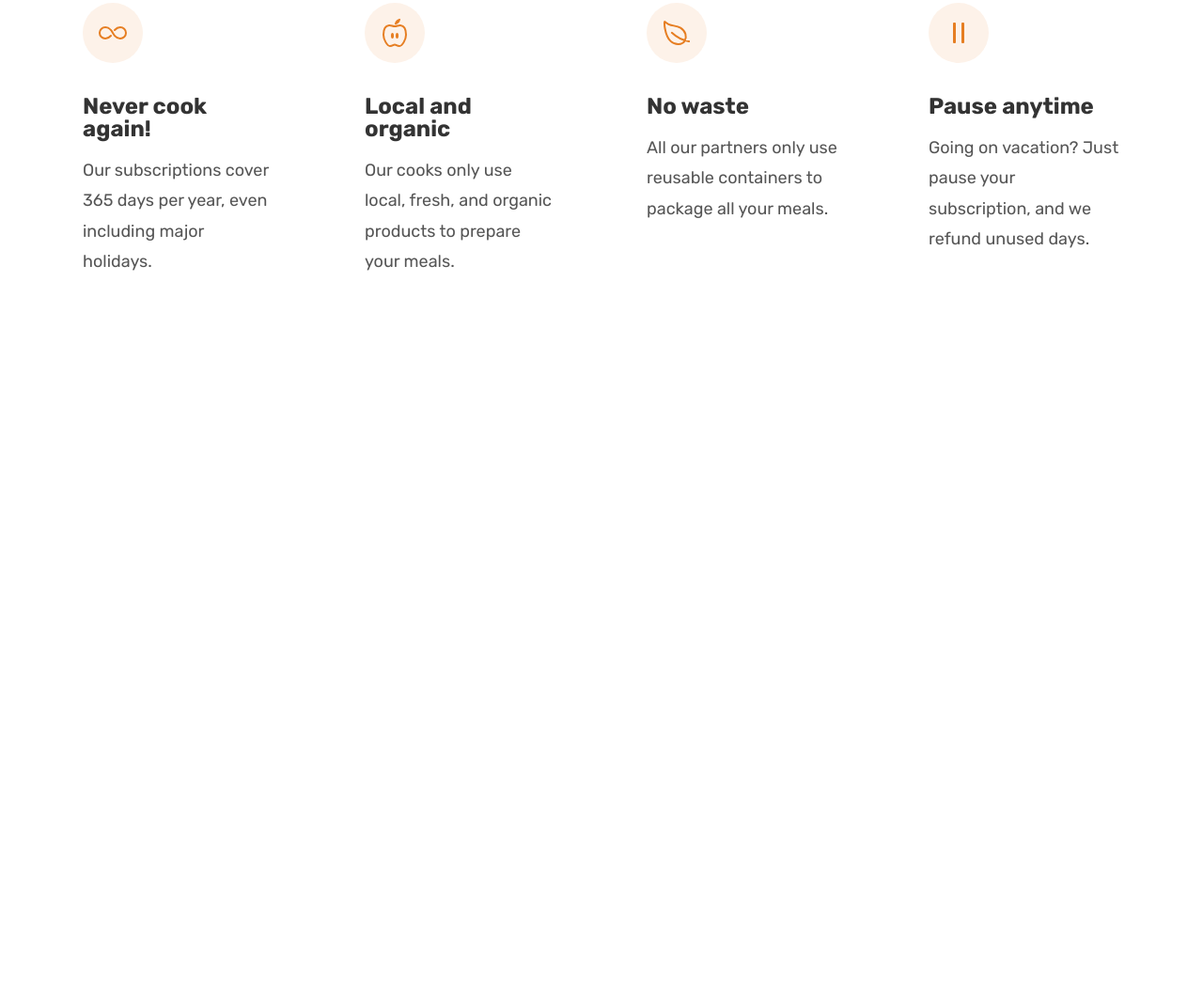
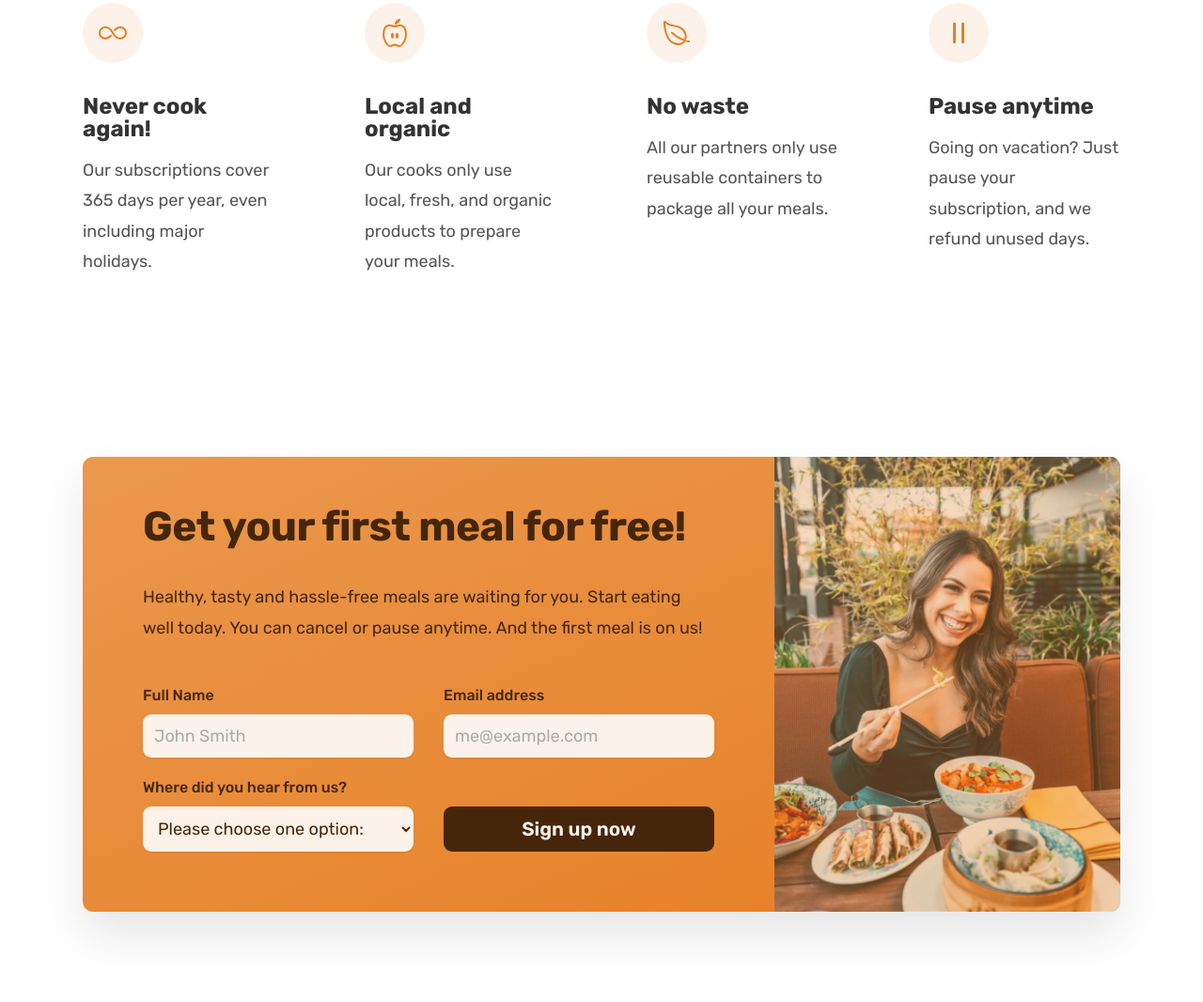
Before and after one commit to marcosmanto/Omnifood-Desktop-Sass, a website: page src/index.html in a window 1280 px wide. Shown: the part 5741-6807 px from the top of the page at 94% size. Before the commit the page ends 6131 px from the top, so only its background shows below. Drawn offline with nearby package versions, Linux system fonts and the light colour scheme; files that its build step writes are made by us from their sources.

Commit message:
finish `call to action` section

```diff
--- a/src/index.html
+++ b/src/index.html
@@ -484,6 +484,63 @@
           </div>
         </div>
       </section>
+
+      <section class="section-cta">
+        <div class="container">
+          <div class="cta">
+            <div class="cta-text-box">
+              <h2 class="heading-secondary">Get your first meal for free!</h2>
+              <div class="cta-text">
+                Healthy, tasty and hassle-free meals are waiting for you. Start
+                eating well today. You can cancel or pause anytime. And the
+                first meal is on us!
+              </div>
+              <form action="#" class="cta-form">
+                <div>
+                  <label for="full-name">Full Name</label>
+                  <input
+                    type="text"
+                    name="name"
+                    id="full-name"
+                    placeholder="John Smith"
+                    required
+                  />
+                </div>
+
+                <div>
+                  <label for="email">Email address</label>
+                  <input
+                    type="email"
+                    name="email"
+                    id="email"
+                    placeholder="me@example.com"
+                    required
+                  />
+                </div>
+
+                <div>
+                  <label for="select-where">Where did you hear from us?</label>
+                  <select name="" id="select-where" required>
+                    <option value="">Please choose one option:</option>
+                    <option value="friends">Friends and Family</option>
+                    <option value="youtube">Youtube video</option>
+                    <option value="podcast">Podcast</option>
+                    <option value="ad">Facebook ad</option>
+                    <option value="others">Others</option>
+                  </select>
+                </div>
+
+                <button class="btn btn--form">Sign up now</button>
+              </form>
+            </div>
+            <div
+              class="cta-img-box"
+              role="img"
+              aria-label="Woman enjoying food"
+            ></div>
+          </div>
+        </div>
+      </section>
     </main>
 
     <script
--- a/src/sass/style.scss
+++ b/src/sass/style.scss
@@ -52,6 +52,11 @@
   margin: 0;
   padding: 0;
   box-sizing: border-box;
+
+  &:focus {
+    outline: none;
+    box-shadow: 0 0 0 0.8rem transparentize($primary, 0.5);
+  }
 }
 
 html {
@@ -186,6 +191,7 @@
   align-items: center;
   gap: 0.8rem;
 
+  &,
   &:link,
   &:visited {
     font-weight: $fw-semibold;
@@ -195,6 +201,18 @@
     padding: 1.6rem 3.2rem;
     border-radius: $design-border-radius;
     transition: all 0.5s;
+    border: none;
+    cursor: pointer;
+    font-family: inherit;
+  }
+
+  &--form {
+    background-color: #45260a;
+    color: $primary-light;
+    &:hover {
+      background-color: #fff;
+      color: #555;
+    }
   }
 
   &--full {
@@ -731,3 +749,80 @@
   text-align: center;
   margin-top: 4.8rem;
 }
+
+/*--- CALL-TO-ACTION SECTION ---*/
+.section-cta {
+  padding: 9.6rem 0;
+}
+.cta {
+  display: grid;
+  grid-template-columns: 2fr 1fr;
+  box-shadow: 0 2.4rem 4.8rem rgba(0, 0, 0, 0.1);
+  border-radius: $design-border-radius-medium;
+  background-image: linear-gradient(to right bottom, #eb984e, $primary);
+  overflow: hidden;
+
+  & *:focus {
+    outline: none;
+    box-shadow: 0 0 0 0.8rem transparentize($primary-light, 0.5);
+  }
+
+  .heading-secondary {
+    color: #45260a;
+    margin-bottom: 3.2rem;
+  }
+
+  &-text {
+    font-size: 1.8rem;
+    line-height: 1.8;
+    margin-bottom: 4.8rem;
+  }
+
+  &-text-box {
+    padding: 4.8rem 6.4rem 6.4rem 6.4rem;
+    color: #45260a;
+  }
+  &-img-box {
+    background-image: linear-gradient(
+        to right bottom,
+        transparentize(#eb984e, 0.65),
+        transparentize($primary, 0.65)
+      ),
+      url("/assets/eating.jpg");
+    background-size: cover;
+    background-position: center;
+  }
+
+  &-form {
+    display: grid;
+    @include grid(2, $col-gap: 3.2rem, $row-gap: 2.4rem);
+
+    label {
+      display: block;
+      font-size: 1.6rem;
+      font-weight: $fw-medium;
+      margin-bottom: 1.2rem;
+    }
+    input,
+    select {
+      width: 100%;
+      padding: 1.2rem;
+      font-size: 1.8rem;
+      font-family: inherit;
+      border: none;
+      background-color: $primary-light;
+      border-radius: $design-border-radius;
+      box-shadow: 0 1px 2px rgba(0, 0, 0, 0.1);
+      color: inherit;
+      &::placeholder {
+        color: #aaa;
+      }
+    }
+
+    button {
+      align-self: end;
+      padding: 1.2rem;
+      font-size: 2.05rem;
+    }
+  }
+}
```
